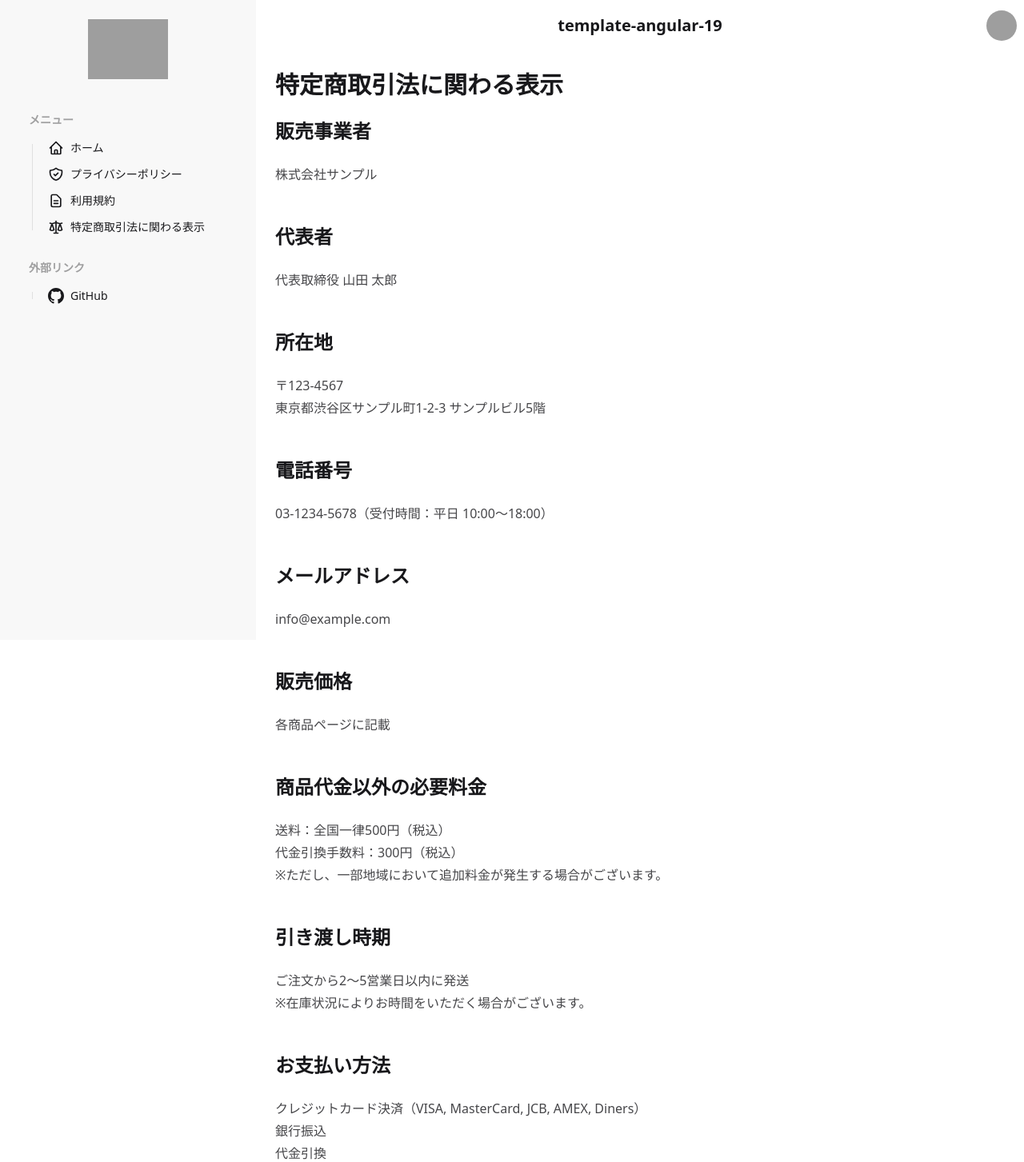
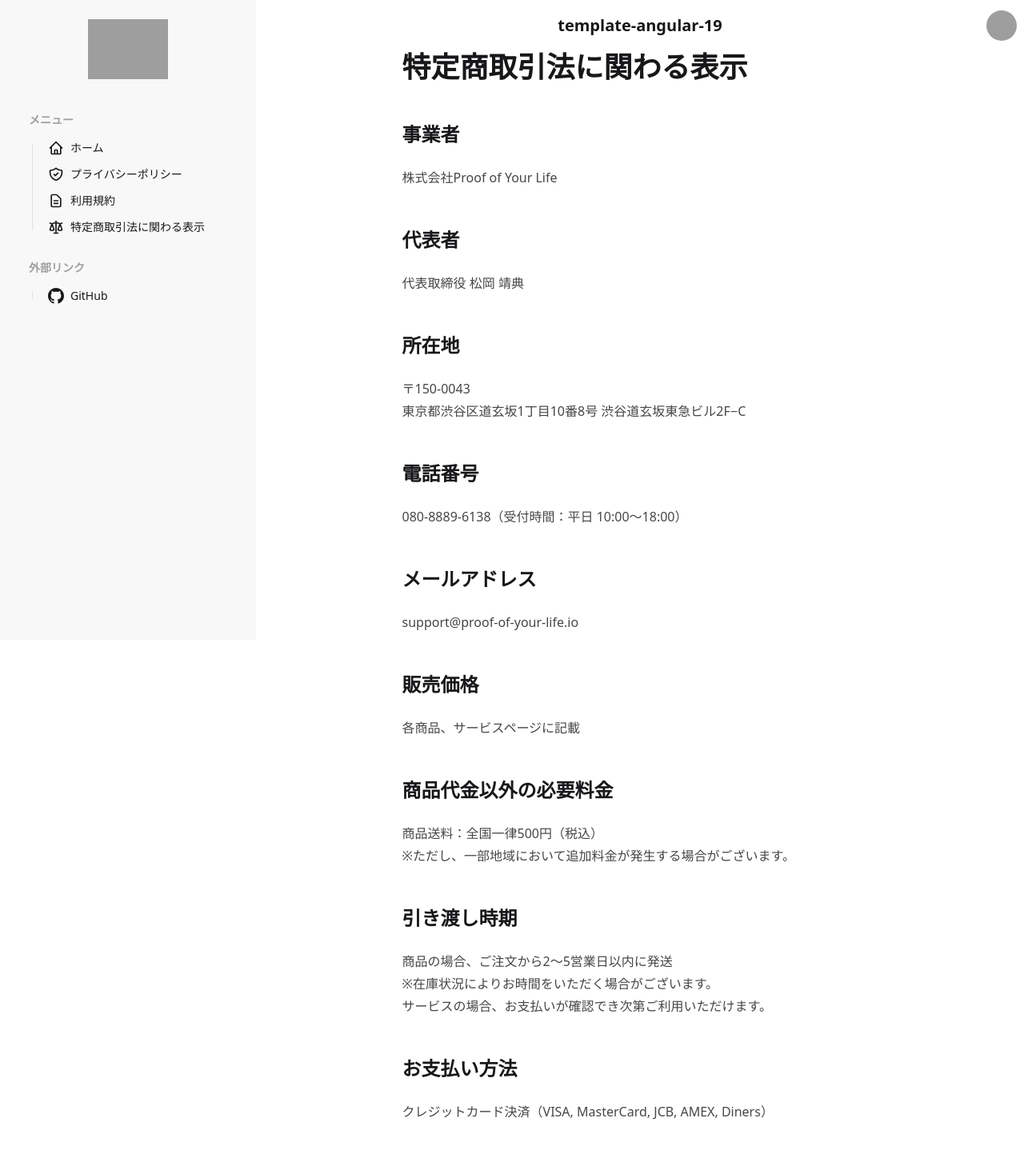
Before and after one commit to YasunoriMATSUOKA/template-angular-19, an Angular app: page /legal in a window 1280 px wide. Shown: the top 1453 px of the page at 80% size. Built offline with nearby package versions, Linux system fonts and the light colour scheme; grey boxes are pictures that could not be loaded.

Commit message:
fix: use prose style for docs

```diff
--- a/src/app/pages/legal/legal.component.ts
+++ b/src/app/pages/legal/legal.component.ts
@@ -5,47 +5,44 @@ import { Component } from '@angular/core';
   standalone: true,
   imports: [],
   template: `
-    <div class="container mx-auto p-6">
-      <h1 class="text-3xl font-bold mb-6">特定商取引法に関わる表示</h1>
+    <div class="container mx-auto prose">
+      <h1>特定商取引法に関わる表示</h1>
 
-      <div class="prose max-w-none">
-        <h2>販売事業者</h2>
-        <p>株式会社サンプル</p>
+      <h2>事業者</h2>
+      <p>株式会社Proof of Your Life</p>
 
       <h2>代表者</h2>
-        <p>代表取締役 山田 太郎</p>
+      <p>代表取締役 松岡 靖典</p>
 
       <h2>所在地</h2>
-        <p>〒123-4567<br />東京都渋谷区サンプル町1-2-3 サンプルビル5階</p>
+      <p>
+        〒150-0043<br />東京都渋谷区道玄坂1丁目10番8号 渋谷道玄坂東急ビル2F−C
+      </p>
 
       <h2>電話番号</h2>
-        <p>03-1234-5678（受付時間：平日 10:00～18:00）</p>
+      <p>080-8889-6138（受付時間：平日 10:00～18:00）</p>
 
       <h2>メールアドレス</h2>
-        <p>info&#64;example.com</p>
+      <p>support&#64;proof-of-your-life.io</p>
 
       <h2>販売価格</h2>
-        <p>各商品ページに記載</p>
+      <p>各商品、サービスページに記載</p>
 
       <h2>商品代金以外の必要料金</h2>
       <p>
-          送料：全国一律500円（税込）<br />
-          代金引換手数料：300円（税込）<br />
+        商品送料：全国一律500円（税込）<br />
         ※ただし、一部地域において追加料金が発生する場合がございます。
       </p>
 
       <h2>引き渡し時期</h2>
       <p>
-          ご注文から2〜5営業日以内に発送<br />
-          ※在庫状況によりお時間をいただく場合がございます。
+        商品の場合、ご注文から2〜5営業日以内に発送<br />
+        ※在庫状況によりお時間をいただく場合がございます。<br />
+        サービスの場合、お支払いが確認でき次第ご利用いただけます。<br />
       </p>
 
       <h2>お支払い方法</h2>
-        <p>
-          クレジットカード決済（VISA, MasterCard, JCB, AMEX, Diners）<br />
-          銀行振込<br />
-          代金引換
-        </p>
+      <p>クレジットカード決済（VISA, MasterCard, JCB, AMEX, Diners）</p>
 
       <h2>返品・交換</h2>
       <p>
@@ -54,7 +51,6 @@ import { Component } from '@angular/core';
         ※商品に欠陥がある場合は、弊社負担で返品・交換いたします。
       </p>
     </div>
-    </div>
   `,
   styles: [],
 })
--- a/src/app/pages/privacy-policy/privacy-policy.component.ts
+++ b/src/app/pages/privacy-policy/privacy-policy.component.ts
@@ -5,10 +5,9 @@ import { Component } from '@angular/core';
   standalone: true,
   imports: [],
   template: `
-    <div class="container mx-auto p-6">
-      <h1 class="text-3xl font-bold mb-6">プライバシーポリシー</h1>
+    <div class="container mx-auto prose">
+      <h1>プライバシーポリシー</h1>
 
-      <div class="prose max-w-none">
       <h2>1. 個人情報の収集</h2>
       <p>
         当サイトでは、お問い合わせやサービス利用の際に、名前やメールアドレスなどの個人情報をお伺いすることがあります。
@@ -43,7 +42,6 @@ import { Component } from '@angular/core';
         変更後のプライバシーポリシーは、当サイトに掲載した時点から効力を生じるものとします。
       </p>
     </div>
-    </div>
   `,
   styles: [],
 })
--- a/src/app/pages/terms-of-service/terms-of-service.component.ts
+++ b/src/app/pages/terms-of-service/terms-of-service.component.ts
@@ -5,10 +5,9 @@ import { Component } from '@angular/core';
   standalone: true,
   imports: [],
   template: `
-    <div class="container mx-auto p-6">
-      <h1 class="text-3xl font-bold mb-6">利用規約</h1>
+    <div class="container mx-auto prose">
+      <h1>利用規約</h1>
 
-      <div class="prose max-w-none">
       <p>
         この利用規約（以下「本規約」）は、当サービス（以下「本サービス」）の利用条件を定めるものです。
         本サービスを利用するすべてのユーザー（以下「ユーザー」）は、本規約に同意したものとみなされます。
@@ -54,7 +53,6 @@ import { Component } from '@angular/core';
         変更後の規約は、本サービス上に掲載された時点で効力を生じるものとします。
       </p>
     </div>
-    </div>
   `,
   styles: [],
 })
```
Lines whose indentation alone changed are shown as unchanged.
